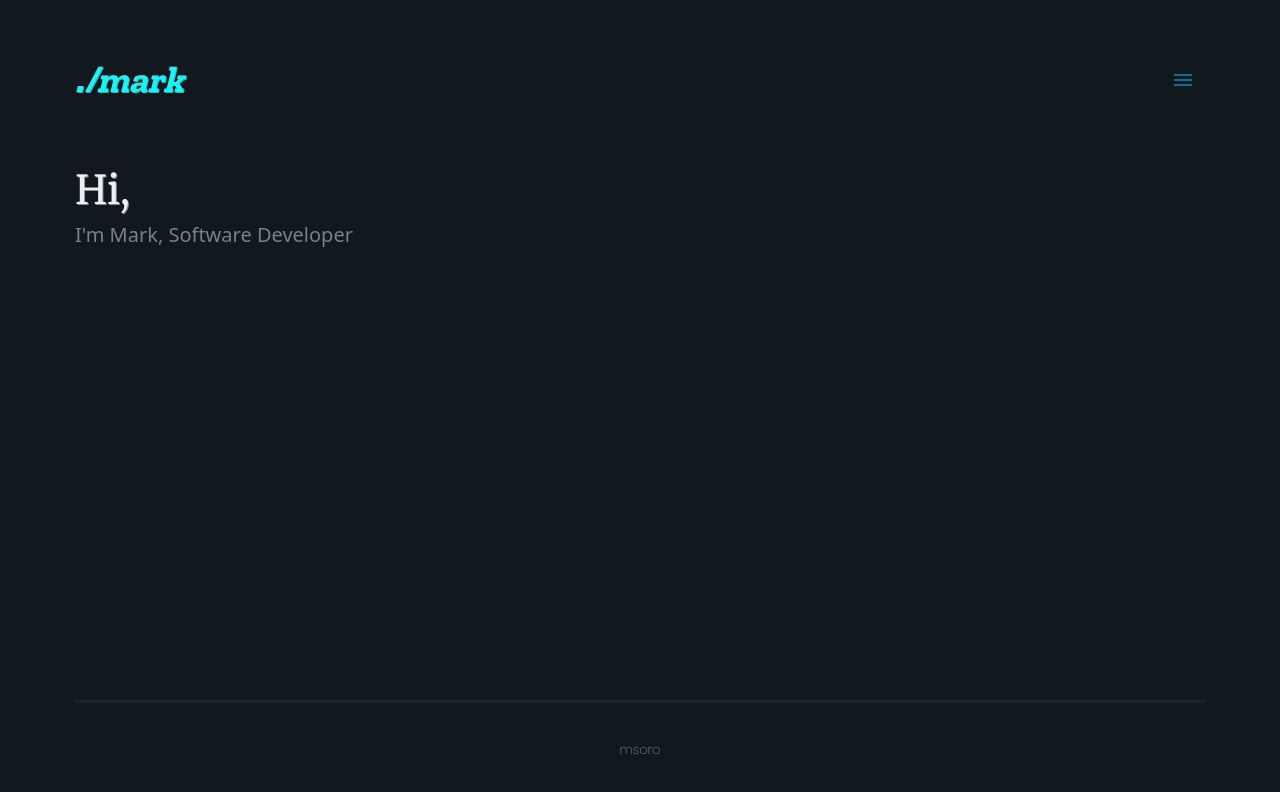
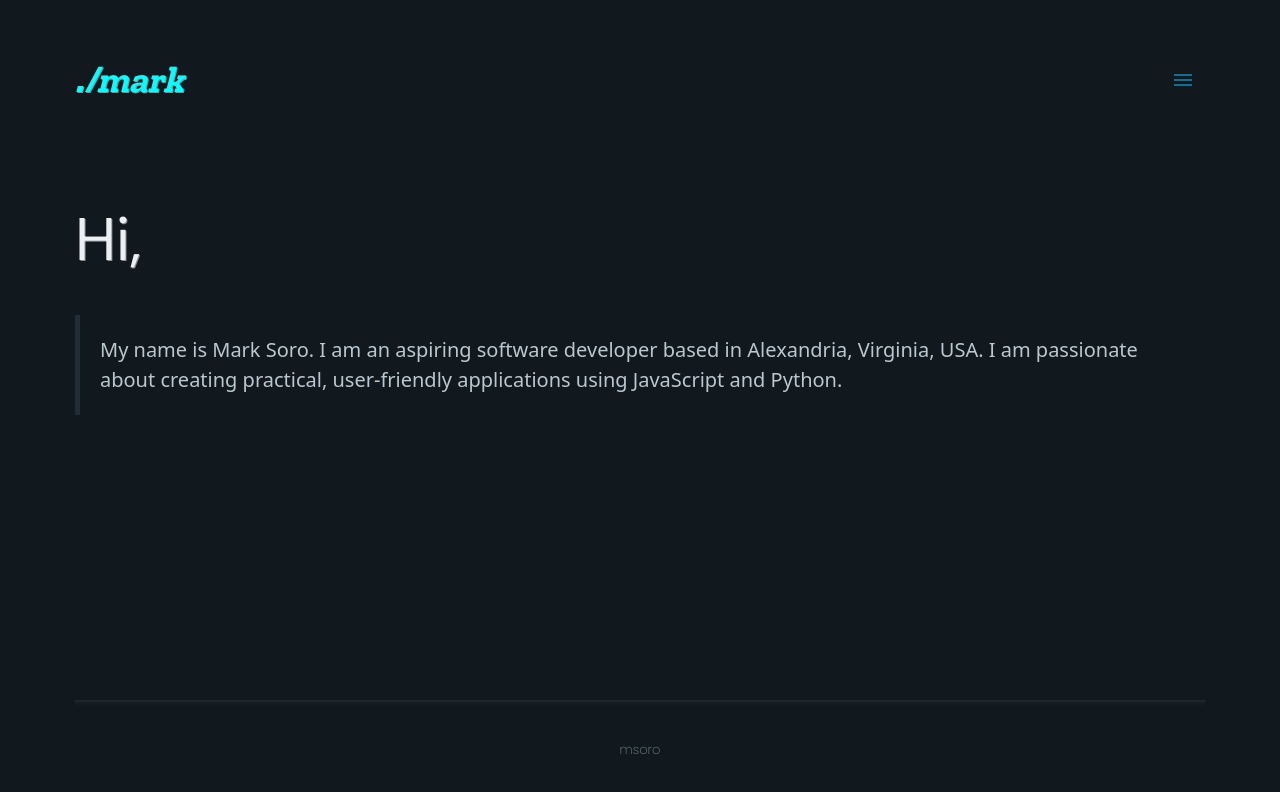
Before and after one commit to m-soro/m-soro.github.io.v1, a React (Vite) app: page /#/ in a window 1280 px wide. Shown: the top 792 px of the page. Built offline with nearby package versions, Linux system fonts and the light colour scheme.

Commit message:
added welcome message

```diff
--- a/src/App.css
+++ b/src/App.css
@@ -8,6 +8,23 @@
 /***===== ABOUT PAGE =====***/
 /***===== CONTACT PAGE =====***/
 /***===== HOME PAGE =====***/
+
+.Home {
+  height: 50vh;
+  display: flex;
+  flex-direction: row;
+  justify-content: center;
+  align-items: center;
+}
+.Home h1 {
+  font-family: "DM Sans";
+  font-size: 3em;
+  margin-bottom: 0.5em;
+}
+
+.Home p {
+  font-family: "DM Sans";
+}
 
 /***===== GLOBAL STYLE =====***/
 .App {
--- a/src/assets/myFiles/ProjectData.jsx
+++ b/src/assets/myFiles/ProjectData.jsx
@@ -46,12 +46,13 @@ export const ProjectData = [
     id: 1,
     projectName: "PONG!",
     images: [
-      `${imgUrl}pong/pong01${imgExt}`,
+      // `${imgUrl}pong/pong01${imgExt}`,
       `${imgUrl}pong/pong03${imgExt}`,
       `${imgUrl}pong/pong04${imgExt}`,
       "https://github.com/m-soro/Project_1/raw/main/image/demo-big-screen.gif?raw=true",
+      `${imgUrl}pong/pong01${imgExt}`,
     ],
-    summary: `My first project for Per Scholas Software Engineering Track. This is a Pong game in written in vanilla JavaScript.`,
+    summary: `My first project for Per Scholas Software Engineering Track. Pong, a collision based game in written in vanilla JavaScript.`,
 
     projectBullets: [
       "This app can be played with your phone or on the web.",
@@ -61,7 +62,7 @@ export const ProjectData = [
       "Minimal design and intuitive.",
     ],
     moreDetail: [
-      `This is a collision based game. I knew I wanted to create something interactive and that I would like to play.
+      `I knew I wanted to create something interactive and that I would like to play.
        I decided to do this project because I wanted to learn about collision based games.`,
       `My original plan was to create an object oriented game but that proved to be difficult. After this project was built I could see how I could re-write this following object oriented principles.`,
       `Design wise, I kept the design to a minimum. I added some "keep playing" motivating messages every 20th score to make it more fun and also a chime every 100th score.`,
@@ -76,9 +77,10 @@ export const ProjectData = [
     id: 2,
     projectName: "My Portfolio",
     images: [
+      // `${imgUrl}portfolio/portfolio01${imgExt}`,
+      `${imgUrl}portfolio/portfolio04${imgExt}`,
+      `${imgUrl}portfolio/portfolio02${gifExt}`,
       `${imgUrl}portfolio/portfolio01${imgExt}`,
-      `${imgUrl}portfolio/portfolio02${gifExt}`,
-      `${imgUrl}portfolio/portfolio04${imgExt}`,
     ],
     summary: `My portfolio built with React with the goal of to be as low maintenance as much as possible.`,
 
@@ -108,9 +110,10 @@ export const ProjectData = [
     id: 3,
     projectName: "Hotel Webscraper",
     images: [
-      `${imgUrl}mostay/mostay01${imgExt}`,
+      // `${imgUrl}mostay/mostay01${imgExt}`,
       "https://raw.githubusercontent.com/m-soro/mostay/main/files/mo_stay.png",
       "https://raw.githubusercontent.com/m-soro/mostay/main/files/demo.gif",
+      `${imgUrl}mostay/mostay01${imgExt}`,
     ],
     summary: `A python webscraper built for checking hotel's available discounted stays.`,
 
@@ -134,8 +137,8 @@ export const ProjectData = [
     id: 4,
     projectName: "Transit Departures or Delays",
     images: [
+      "https://raw.githubusercontent.com/m-soro/wmata_dc_metro_train_times_v2/main/files/demo.gif",
       `${imgUrl}wmata/wmata01${imgExt}`,
-      "https://raw.githubusercontent.com/m-soro/wmata_dc_metro_train_times_v2/main/files/demo.gif",
     ],
     summary: `A python script to check train times.`,
 
@@ -209,7 +212,7 @@ export const ProjectData = [
   {
     id: 7,
     projectName: "Explore FBI NICS Background Checks",
-    images: [`${imgUrl}nics/nics01${imgExt}`, `${imgUrl}nics/nics02${imgExt}`],
+    images: [`${imgUrl}nics/nics02${imgExt}`, `${imgUrl}nics/nics01${imgExt}`],
     summary: `This python project explores the FBI NICS background checks`,
 
     projectBullets: [
--- a/src/pages/About.jsx
+++ b/src/pages/About.jsx
@@ -2,6 +2,10 @@ export default function About() {
   return (
     <div className="About">
       <h1>About</h1>
+      <p>
+        Currently, I am in the process of completing a four-month, full-time
+        software development bootcamp.
+      </p>
     </div>
   );
 }
--- a/src/pages/Home.jsx
+++ b/src/pages/Home.jsx
@@ -1,10 +1,18 @@
 export default function Home() {
   return (
-    <div className="Home">
-      <hgroup>
+    <div className="Home container">
+      <section>
         <h1>Hi,</h1>
-        <p>I'm Mark, Software Developer</p>
-      </hgroup>
+        <blockquote>
+          My name is Mark Soro. I am an aspiring software developer based in
+          Alexandria, Virginia, USA. I am passionate about creating practical,
+          user-friendly applications using JavaScript and Python.
+        </blockquote>
+        <p></p>
+      </section>
+      <section>
+        <img src="" alt="" />
+      </section>
     </div>
   );
 }
```
Also changed, not shown: 5 other files (tests, documents, lock files or other folders).
